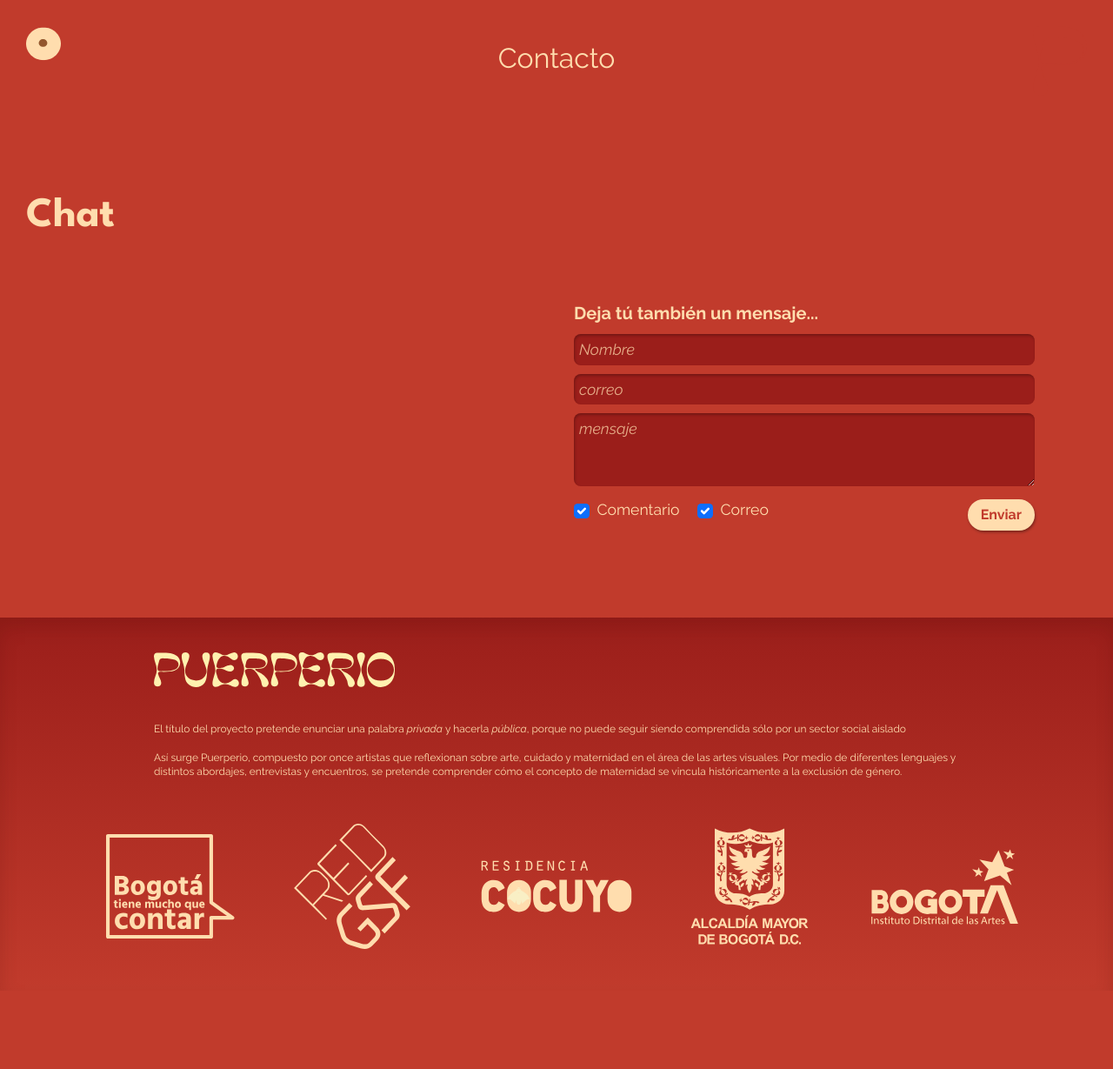
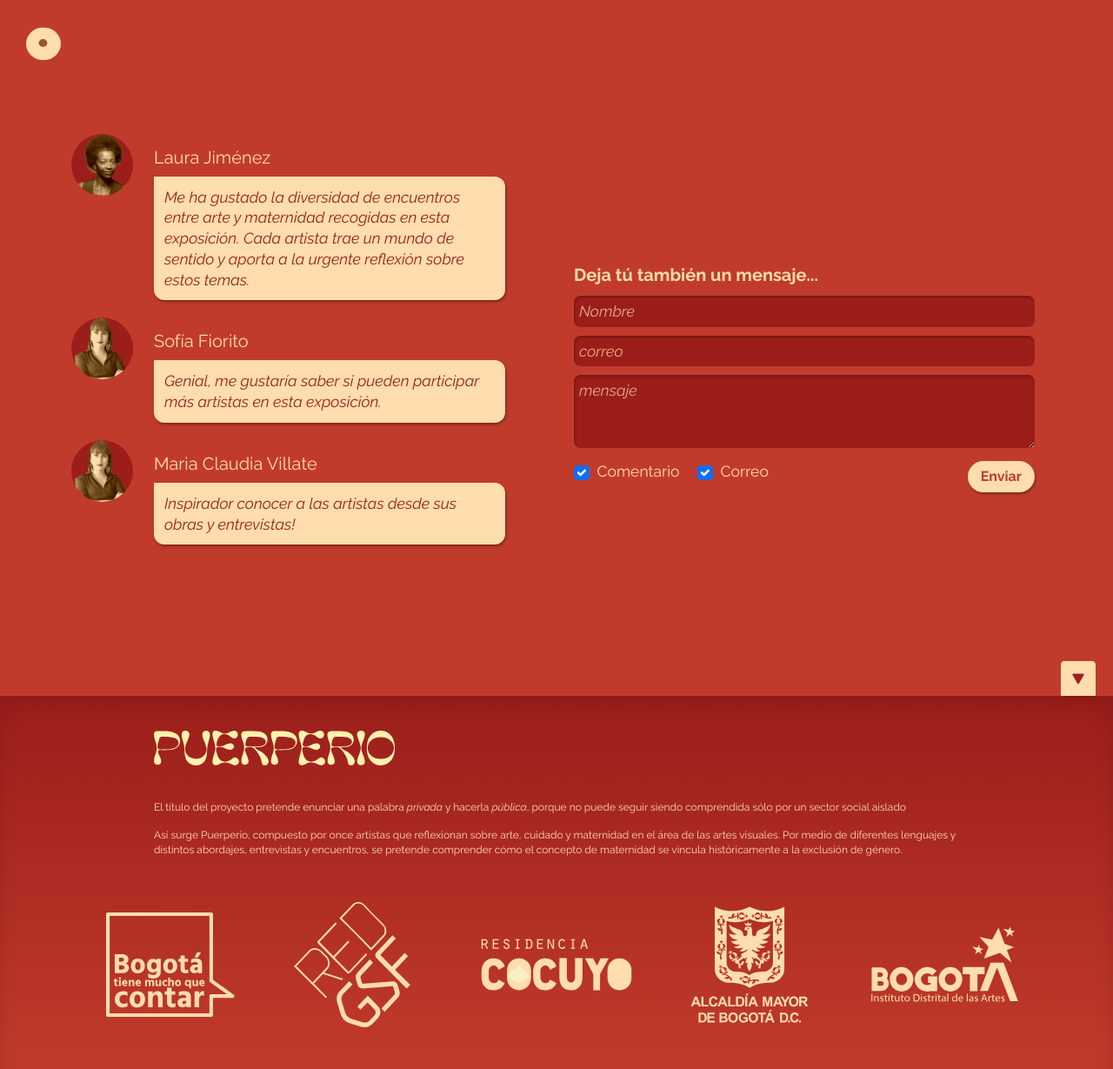
Before and after one commit to jlixerkun/puerperio1, a PHP site: page /es/contacto.php in a window 1280 px wide. Shown: the whole page at 87% size. Before the commit the page ends 1105 px from the top, so only its background shows below. Run offline with PHP 8.4, Linux system fonts and the light colour scheme; data that the repository does not hold is empty.

Commit message:
contacto estático mientras tanto

```diff
--- a/es/cabeza.php
+++ b/es/cabeza.php
@@ -14,7 +14,7 @@
         <ul id="menu" class="menu-list">
             <li class="menu-item"><a href="../index.php">Inicio</a></li>
             <li class="menu-item"><a href="galeria.php">galería</a></li>
-            <li class="menu-item"><a href="puerperio.php">puerperio</a></li>
+            <li class="menu-item"><a href="puerperio.php">texto curatorial</a></li>
             <li class="menu-item"><a href="artistas.php">artistas</a></li>
             <li class="menu-item"><a href="encuentro.php">encuentro</a></li>
             <li class="menu-item"><a href="proyectos.php">otros proyectos</a></li>
--- a/es/contacto.php
+++ b/es/contacto.php
@@ -42,33 +42,13 @@
     <?php include 'cabeza.php' ?>
 
 
-    <section id="contacto" class="nara">
-        <div class="container py-4 py-xl-5">
-            <div class="row mb-5">
-                <div class="col-md-8 col-xl-6 text-center mx-auto">
-                    <h2 style="color: var(--bs-secondary)">Contacto</h2>
-                </div>
-            </div>
-        </div><!-- End: contacto -->
-        <!-- Start: chat -->
-        <div class="accordion-item nara noMargin">
-            <h2 class="accordion-header" role="tab"><button class="accordion-button butNara SECCS" type="button" data-bs-toggle="collapse" data-bs-target="#seccs .seccs-2" aria-expanded="true" aria-controls="seccs .seccs-2">Chat</button></h2>
-            <div class="accordion-collapse collapse show seccs-2" role="tabpanel">
-                <div class="accordion-body">
+    <section class="d-flex align-items-center nara" style="min-height: 100vh;">
         <div class="container-lg">
             <div class="row" style="padding-bottom: 20px;padding-top: 20px;">
-
-
-                            <!-- Start: comentarios -->
                 <div class="col-md-6" id="comentarios">
 
-                            </div><!-- End: comentarios -->
+<!-- Versión Dinámica no funcionando
 
-
-
-                            <div class="col-md-6" style="padding: 20px;padding-bottom: 80px;">
-                                <h5 class="fw-bold" style="color: var(--bs-secondary);padding-bottom: 4px;">Deja tú también un mensaje...</h5>
-                                <!-- Start: formulario -->
                         <section class="response-msg">
                         <h3>
                             <?php
@@ -78,6 +58,38 @@
                             ?>
                         </h3>
                     </section>
+
+ -->
+     <!-- Versión estática  para borrar cuando funcione lo anterior-->
+
+                    <div class="row">
+                        <div class="col-2 text-center" style="padding-bottom: 40px;"><img class="img-fluid avatar" src="../assets/img/art_ret/art_ret_CatMos_01.png"></div>
+                        <div class="col-9">
+                            <h5 class="text-start comAut">Laura Jiménez</h5>
+                            <p class="fst-italic comBox">Me ha gustado la diversidad de encuentros entre arte y maternidad recogidas en esta exposición. Cada artista trae un mundo de sentido y aporta a la urgente reflexión sobre estos temas.</p>
+                        </div>
+                    </div>
+                    <div class="row">
+                        <div class="col-2 text-center" style="padding-bottom: 40px;"><img class="img-fluid avatar" src="../assets/img/art_ret/art_ret_ClaNun_02.png"></div>
+                        <div class="col-9">
+                            <h5 class="text-start comAut">Sofía Fiorito</h5>
+                            <p class="fst-italic comBox">Genial, me gustaría saber si pueden participar más artistas en esta exposición.</p>
+                        </div>
+                    </div>
+                    <div class="row">
+                        <div class="col-2 text-center" style="padding-bottom: 40px;"><img class="img-fluid avatar" src="../assets/img/art_ret/art_ret_ClaNun_02.png"></div>
+                        <div class="col-9">
+                            <h5 class="text-start comAut">Maria Claudia Villate</h5>
+                            <p class="fst-italic comBox">Inspirador conocer a las artistas desde sus obras y entrevistas!</p>
+                        </div>
+                    </div>
+
+     <!-- borrar hasta aquí-->
+
+                </div>
+                <div class="col-md-6 align-self-end" id="form" style="padding: 20px;padding-bottom: 80px;">
+                    <h5 class="fw-bold" style="color: var(--bs-secondary);padding-bottom: 4px;">Deja tú también un mensaje...</h5>
+
                     <form action="./contacto.php" method="post" name="mandelo" id="mandelo">
                         <input type="text" class="formInput" placeholder="Nombre" name="nombre">
                         <input type="email" class="formInput" placeholder="correo" name="correo">
@@ -93,16 +105,10 @@
                         <input class="btn btn-primary" type="submit" value="Enviar">
 
                    </form>
-                                <!-- End: formulario -->
                 </div>
             </div>
         </div>
-                </div>
-
-            </div>
-        </div>
     </section>
-
 
     <?php include 'pie.php' ?>
 
```
Lines whose indentation alone changed are shown as unchanged.
